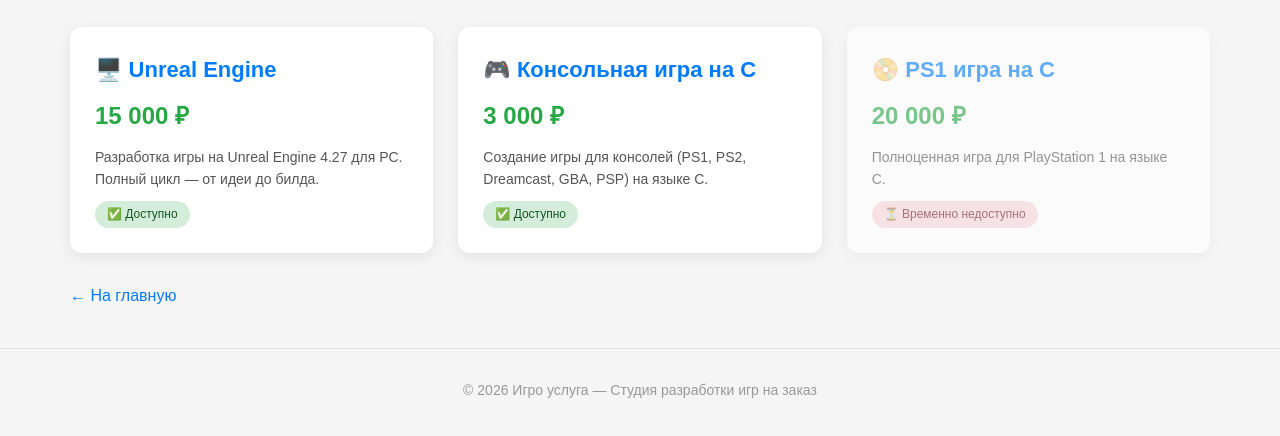
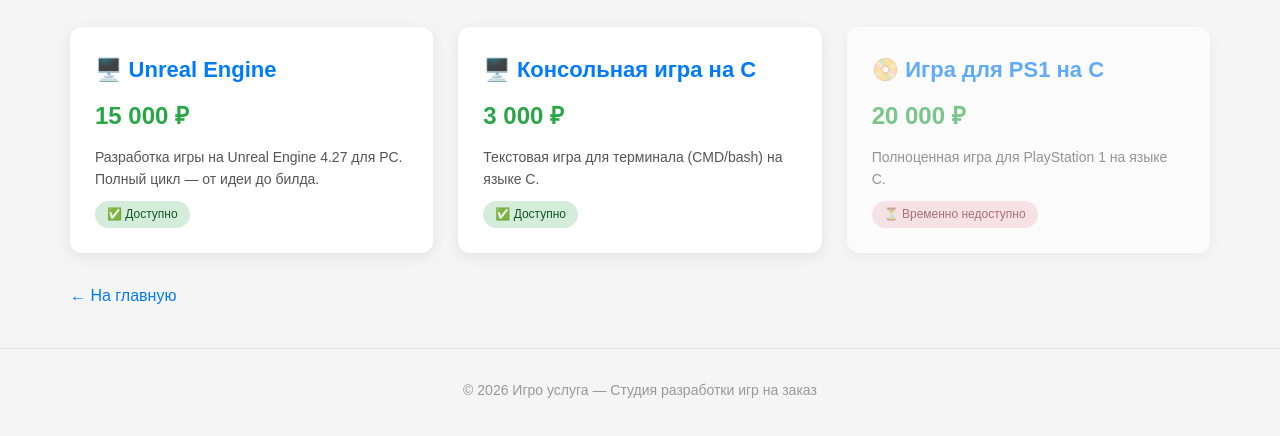
Before and after one commit to SavvaGD/igrousluga, a plain HTML site: page descriptions/index.html in a window 1280 px wide. Shown: the part 208-644 px from the top of the page. Drawn offline with Linux system fonts and the light colour scheme.

Commit message:
Update index.html

```diff
--- a/descriptions/index.html
+++ b/descriptions/index.html
@@ -23,11 +23,11 @@
         .service-card .tag.available { background: #d4edda; color: #155724; }
         .service-card .tag.unavailable { background: #f8d7da; color: #721c24; }
         .footer { text-align: center; padding: 30px; color: #999; font-size: 14px; border-top: 1px solid #e0e0e0; margin-top: 40px; }
+        .back-link { display: inline-block; margin-top: 30px; color: #007bff; text-decoration: none; }
+        .back-link:hover { text-decoration: underline; }
         @media (max-width: 600px) {
             .services-grid { grid-template-columns: 1fr; }
         }
-        .back-link { display: inline-block; margin-top: 30px; color: #007bff; text-decoration: none; }
-        .back-link:hover { text-decoration: underline; }
     </style>
 </head>
 <body>
@@ -67,14 +67,14 @@
             </a>
 
             <a href="/descriptions/c.html" class="service-card">
-                <h3>🎮 Консольная игра на C</h3>
+                <h3>🖥️ Консольная игра на C</h3>
                 <div class="price">3 000 ₽</div>
-                <div class="desc">Создание игры для консолей (PS1, PS2, Dreamcast, GBA, PSP) на языке C.</div>
+                <div class="desc">Текстовая игра для терминала (CMD/bash) на языке C.</div>
                 <span class="tag available">✅ Доступно</span>
             </a>
 
             <a href="#" class="service-card" style="opacity: 0.6; cursor: not-allowed;">
-                <h3>📀 PS1 игра на C</h3>
+                <h3>📀 Игра для PS1 на C</h3>
                 <div class="price">20 000 ₽</div>
                 <div class="desc">Полноценная игра для PlayStation 1 на языке C.</div>
                 <span class="tag unavailable">⏳ Временно недоступно</span>
```
